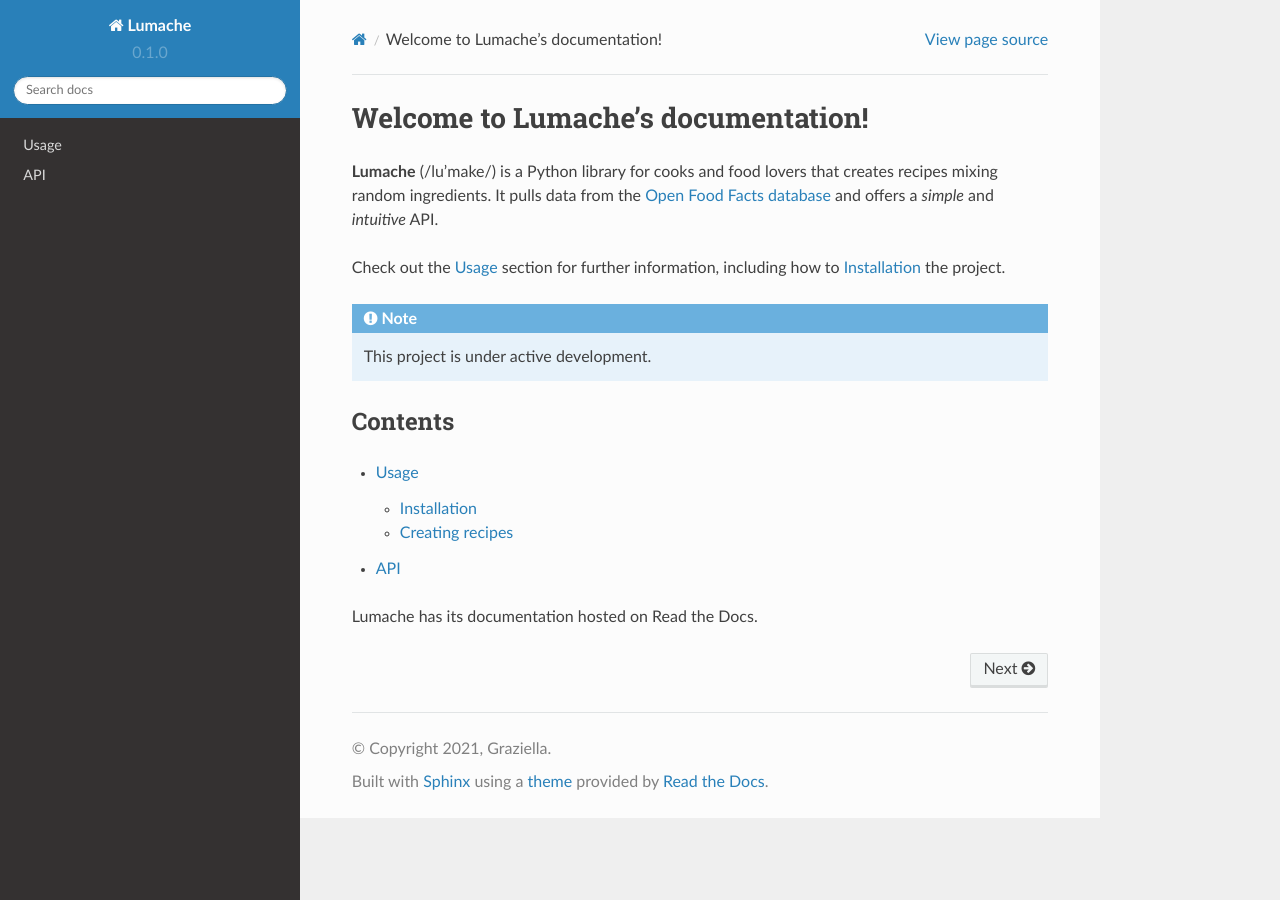
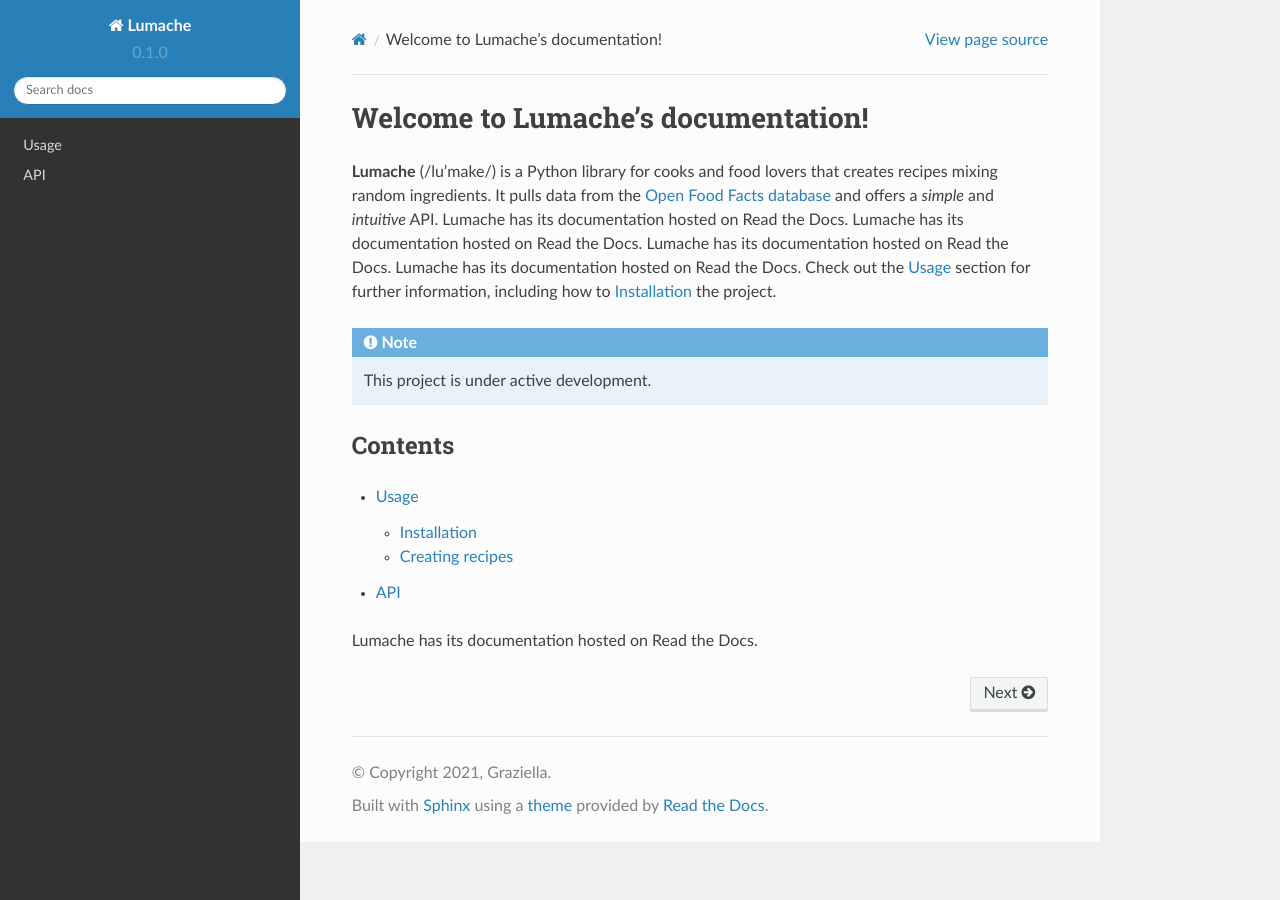
Before and after one commit to EthanHYX/rtd-tutorial, a Sphinx documentation site: the page built from docs/source/index.rst, in a window 1280 px wide. Built offline with Sphinx 7.4.7 and the Read the Docs theme 2.0.0, drawn with Linux system fonts in a browser that asks for light colours.

Commit message:
Update index.rst

```diff
--- a/docs/source/index.rst
+++ b/docs/source/index.rst
@@ -5,7 +5,10 @@ Welcome to Lumache's documentation!
 that creates recipes mixing random ingredients.
 It pulls data from the `Open Food Facts database <https://world.openfoodfacts.org/>`_
 and offers a *simple* and *intuitive* API.
-
+Lumache has its documentation hosted on Read the Docs.
+Lumache has its documentation hosted on Read the Docs.
+Lumache has its documentation hosted on Read the Docs.
+Lumache has its documentation hosted on Read the Docs.
 Check out the :doc:`usage` section for further information, including
 how to :ref:`installation` the project.
 
```
